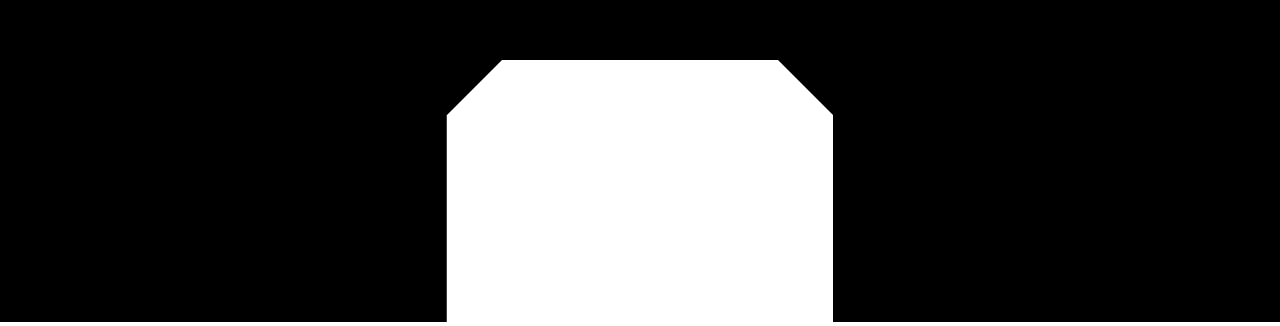
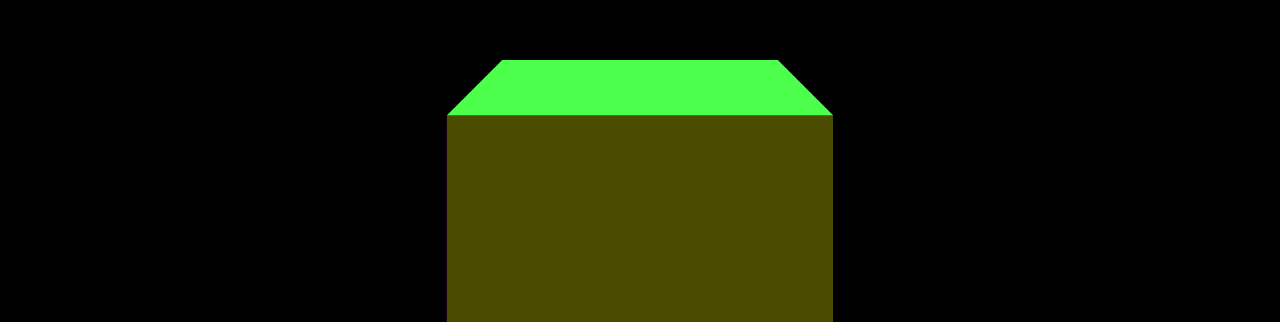
Before and after one commit to Insopitus/TROY, a website built with Vite: page index.html in a window 1280 px wide. Shown: the part 478-804 px from the top of the page. Built offline with nearby package versions, Linux system fonts and the light colour scheme.

```diff
--- /dev/null
+++ b/core/Entity.ts
@@ -0,0 +1,16 @@
+import Matrix4 from "../math/Matrix4";
+import Quaternion from "../math/Quaternion";
+import Vector3 from "../math/Vector3";
+
+export default class Entity {
+  position = new Vector3()
+  rotation = new Quaternion(1, 1, 1, 1)
+  scale = new Vector3(1, 1, 1)
+  matrix = new Matrix4()
+  constructor() { }
+  updateMatrix() {
+    // TODO: compose matrix
+    this.matrix
+  }
+
+}
--- a/core/Mesh.ts
+++ b/core/Mesh.ts
@@ -10,8 +10,11 @@
 import { DirectionalLight } from "../lights/DirectionalLight";
 import AmbientLight from "../lights/AmbientLight";
 import Matrix4 from "../math/Matrix4";
-export default class Mesh {
+import Entity from "./Entity";
+export default class Mesh extends Entity {
+  matrix:Matrix4 = new Matrix4()
   constructor(public geometry: Geometry,) {
+    super()
   }
   compile(gl: WebGLRenderingContext, camera: Camera, scene: Scene) {
 
--- a/geometries/BoxGeometry.ts
+++ b/geometries/BoxGeometry.ts
@@ -1,10 +1,6 @@
 import Geometry from "./Geometry"
 
 export default class BoxGeometry extends Geometry {
-  vertices: Float32Array
-  indices: Uint16Array
-  normals: Float32Array
-  uv: Float32Array
   constructor(public width: number, public height: number, public depth: number) {
     super()
     const w = width/2
--- a/geometries/Geometry.ts
+++ b/geometries/Geometry.ts
@@ -4,4 +4,5 @@
   normals: Float32Array
   uv: Float32Array
   constructor(){}
+
 }
--- a/index.html
+++ b/index.html
@@ -3,7 +3,7 @@
 <head>
   <meta charset="UTF-8">
   <meta name="viewport" content="width=device-width, initial-scale=1.0">
-  <style>html,body{margin:0;height:100%;}#container{height: 100%;width: 100%;}</style>
+  <style>html,body{margin:0;height:100%;width: 100%;}#container{height: 100%;width: 100%;}</style>
   <title>TROY TESTING GROUND</title>
   <script type="module" src="index.ts"></script>
 </head>
--- a/index.ts
+++ b/index.ts
@@ -17,17 +17,19 @@
 const scene = new Scene()
 scene.addMesh(new Mesh(box))
 const camera = new Camera(Math.PI/4,canvas.width/canvas.height,1,1000)
-const directionalLight = new DirectionalLight(0xffffff,new Vector3(-1,-1,-1))
+const directionalLight = new DirectionalLight(0xffffff,new Vector3(1,1,1))
 const ambientLight = new AmbientLight(new Color(1,1,1,.2))
 scene.addLight(directionalLight,ambientLight)
 
 camera.position.set(0,1,3)
+// camera.rotation.set(0,0,0.2)
 camera.updateMatrix()
 
 
 
 renderer.render(scene,camera)
-// function render(){
-//     requestAnimationFrame(render)
-// }
-// requestAnimationFrame(render)
+function render(){
+
+    requestAnimationFrame(render)
+}
+requestAnimationFrame(render)
--- a/math/Matrix4.ts
+++ b/math/Matrix4.ts
@@ -158,4 +158,5 @@
     }
     return this
   }
+  // TODO: compose
 }
--- a/math/Quaternion.ts
+++ b/math/Quaternion.ts
@@ -1,4 +1,5 @@
 export default class Quaternion {
+  // TODO: implement
   constructor(public x: number, public y: number, public z: number, public w: number) {
     this.x = x ?? 0.0
     this.y = y ?? 0.0
--- a/shaders/mesh.fs.glsl
+++ b/shaders/mesh.fs.glsl
@@ -1,4 +1,5 @@
 precision mediump float;
-void main(){
-  gl_FragColor = vec4(1.0);
+varying vec3 v_color;
+void main() {
+  gl_FragColor = vec4(v_color, 1.0) + vec4(.3, .3, .3, 1.0);
 }
--- a/shaders/mesh.vs.glsl
+++ b/shaders/mesh.vs.glsl
@@ -7,9 +7,9 @@
 uniform mat4 u_ViewMatrix;
 uniform mat4 u_ModelMatrix;
 uniform mat4 u_NormalMatrix;
-varying vec3 v_VertexColor;
+varying vec3 v_color;
 void main(){
   vec3 diffuse = mat3(u_NormalMatrix)*a_Normal*lightDirection;
   gl_Position = u_ProjectionMatrix*u_ViewMatrix*a_Position;
-  v_VertexColor = diffuse;
+  v_color = diffuse;
 }
```
